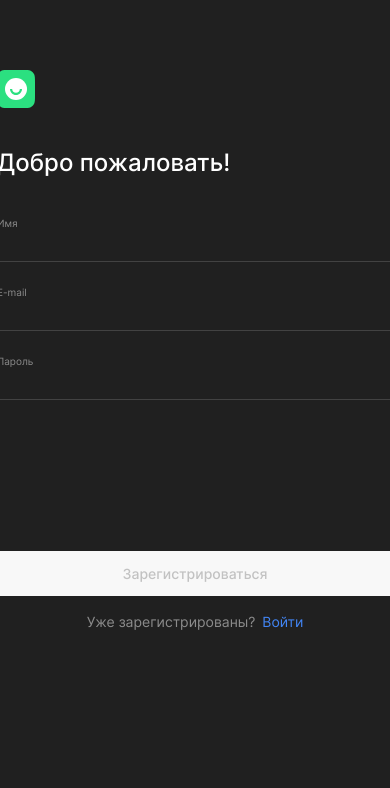
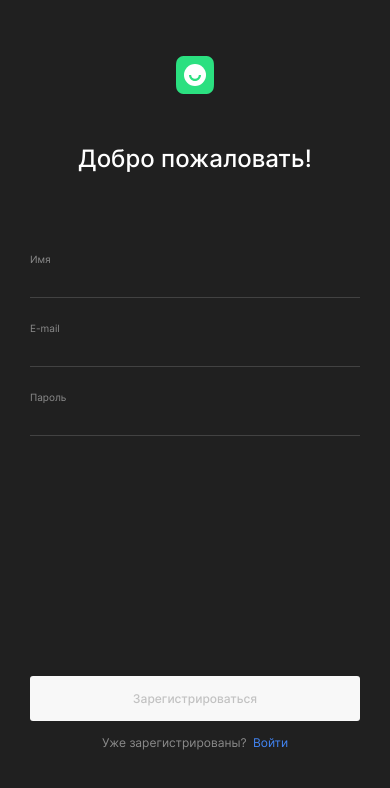
Before and after one commit to Tptechnician/movies-explorer-frontend, a React (Create React App) app: page /signup in a window 390 px wide. Shown: the top 788 px of the page. Built offline with nearby package versions, Linux system fonts and the light colour scheme.

Commit message:
HTML-markup: Component/Register adaptive markup

```diff
--- a/src/components/Form/Form.css
+++ b/src/components/Form/Form.css
@@ -4,6 +4,7 @@
 }
 .form__conteiner {
   max-width: 396px;
+  width: 100%;
   display: flex;
   flex-direction: column;
 }
@@ -21,7 +22,8 @@
 .form__button {
   margin: 127px 0 0;
   padding: 0;
-  width: 396px;
+  max-width: 396px;
+  width: 100%;
   height: 45px;
   border-radius: 3px;
   cursor: pointer;
@@ -70,3 +72,25 @@
 .form__link:hover {
   opacity: 0.6;
 }
+
+@media screen and (max-width: 460px) {
+  .form__title {
+    margin: 50px 0 80px;
+    text-align: center;
+  }
+  .form__button {
+    margin: 216px 0 0;
+    font-size: 12px;
+    line-height: 15px;
+  }
+  .form__paragraph {
+    margin: 14px 0 0;
+    font-size: 12px;
+    line-height: 15px;
+  }
+
+  .form__link {
+    font-size: 12px;
+    line-height: 15px;
+  }
+}
--- a/src/components/Form/FormInput/FormInput.css
+++ b/src/components/Form/FormInput/FormInput.css
@@ -4,6 +4,7 @@
   border: 0;
   width: 100%;
   max-width: 396px;
+  width: 100%;
   height: 27px;
   border-bottom: 1px solid #424242;
   background-color: #202020;
@@ -44,7 +45,8 @@
   padding: 0;
   width: 100%;
   height: 15px;
-  max-width: 358px;
+  max-width: 396px;
+  width: 100%;
   font-family: 'Inter';
   font-style: normal;
   font-weight: 400;
--- a/src/components/LogoLinkConteiner/LogoLinkConteiner.css
+++ b/src/components/LogoLinkConteiner/LogoLinkConteiner.css
@@ -1,5 +1,12 @@
 .logo-link-conteiner {
   display: flex;
   align-items: flex-start;
-  width: 396px;
+  max-width: 396px;
+  width: 100%;
 }
+
+@media screen and (max-width: 460px) {
+  .logo-link-conteiner {
+    justify-content: center;
+  }
+}
--- a/src/components/Register/Register.css
+++ b/src/components/Register/Register.css
@@ -5,3 +5,16 @@
   flex-direction: column;
   align-items: center;
 }
+
+@media screen and (max-width: 768px) {
+  .register {
+    margin: 232px auto;
+  }
+}
+
+@media screen and (max-width: 460px) {
+  .register {
+    margin: 56px 0;
+    padding: 0 30px;
+  }
+}
```
